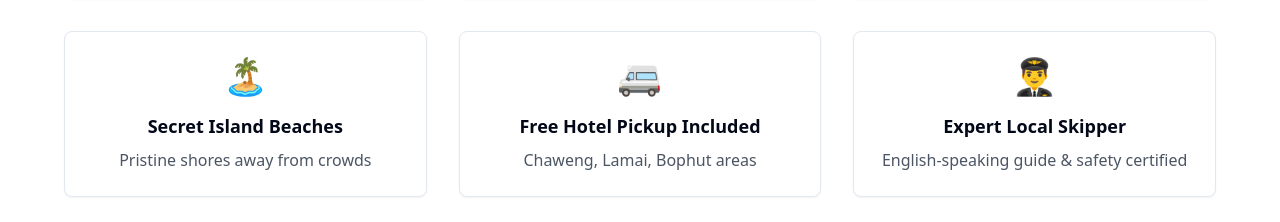
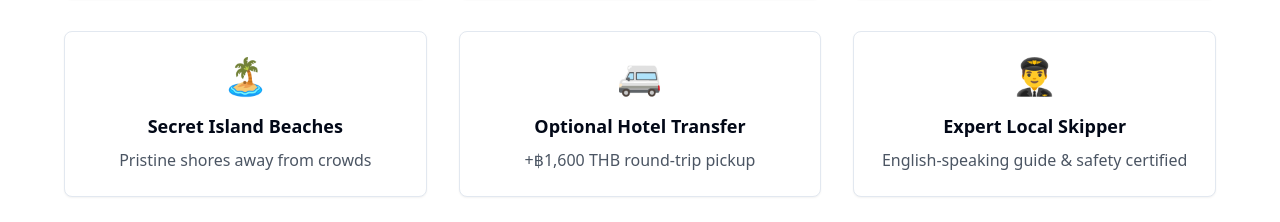
Before and after one commit to Creamylil/ltb-samuiss, a React (Vite) app: page / in a window 1280 px wide. Shown: the part 2389-2611 px from the top of the page. Built offline with nearby package versions, Linux system fonts and the light colour scheme.

Commit message:
Preceding changes

```diff
--- a/src/pages/Index.tsx
+++ b/src/pages/Index.tsx
@@ -224,8 +224,8 @@ const Index = () => {
             },
             {
               icon: "🚐",
-              title: "Free Hotel Pickup Included",
-              desc: "Chaweng, Lamai, Bophut areas"
+              title: "Optional Hotel Transfer",
+              desc: "+฿1,600 THB round-trip pickup"
             },
             {
               icon: "👨‍✈️",
```
